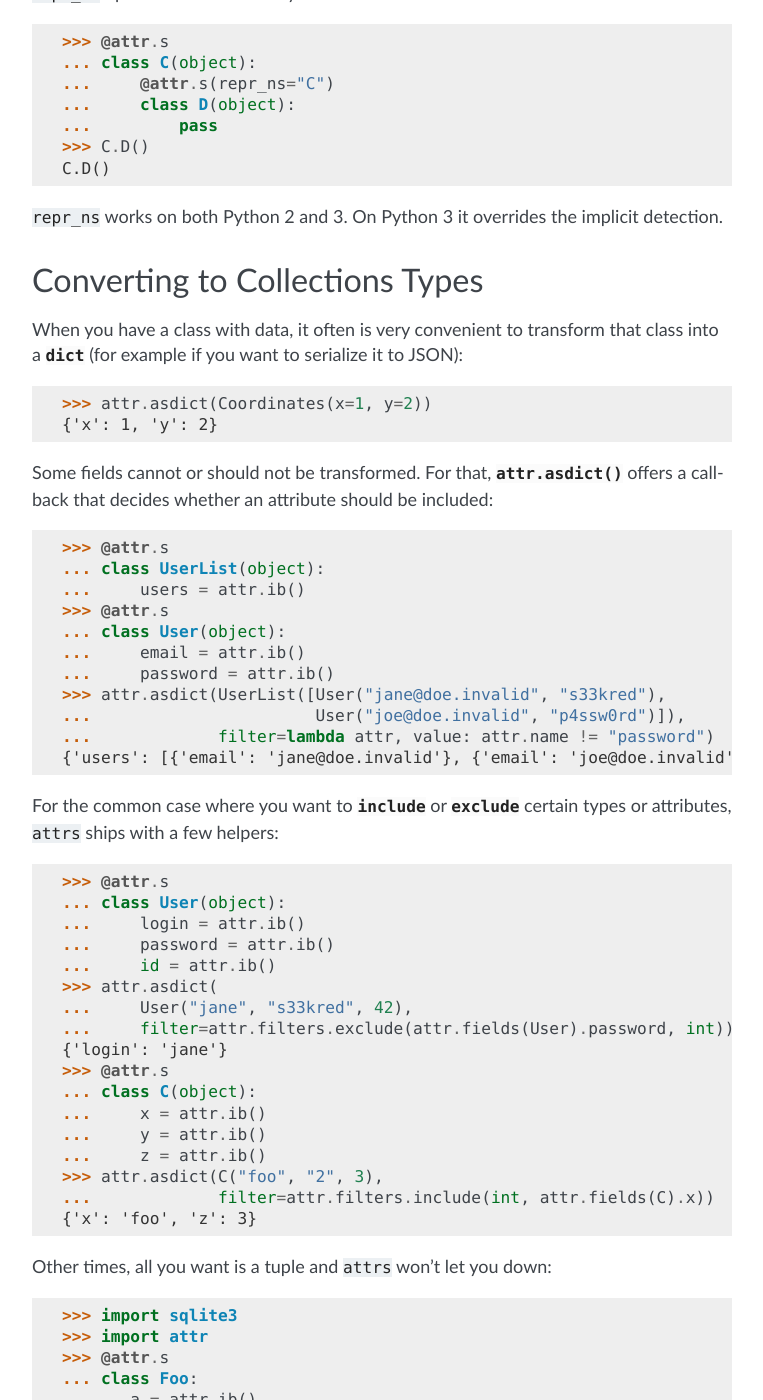
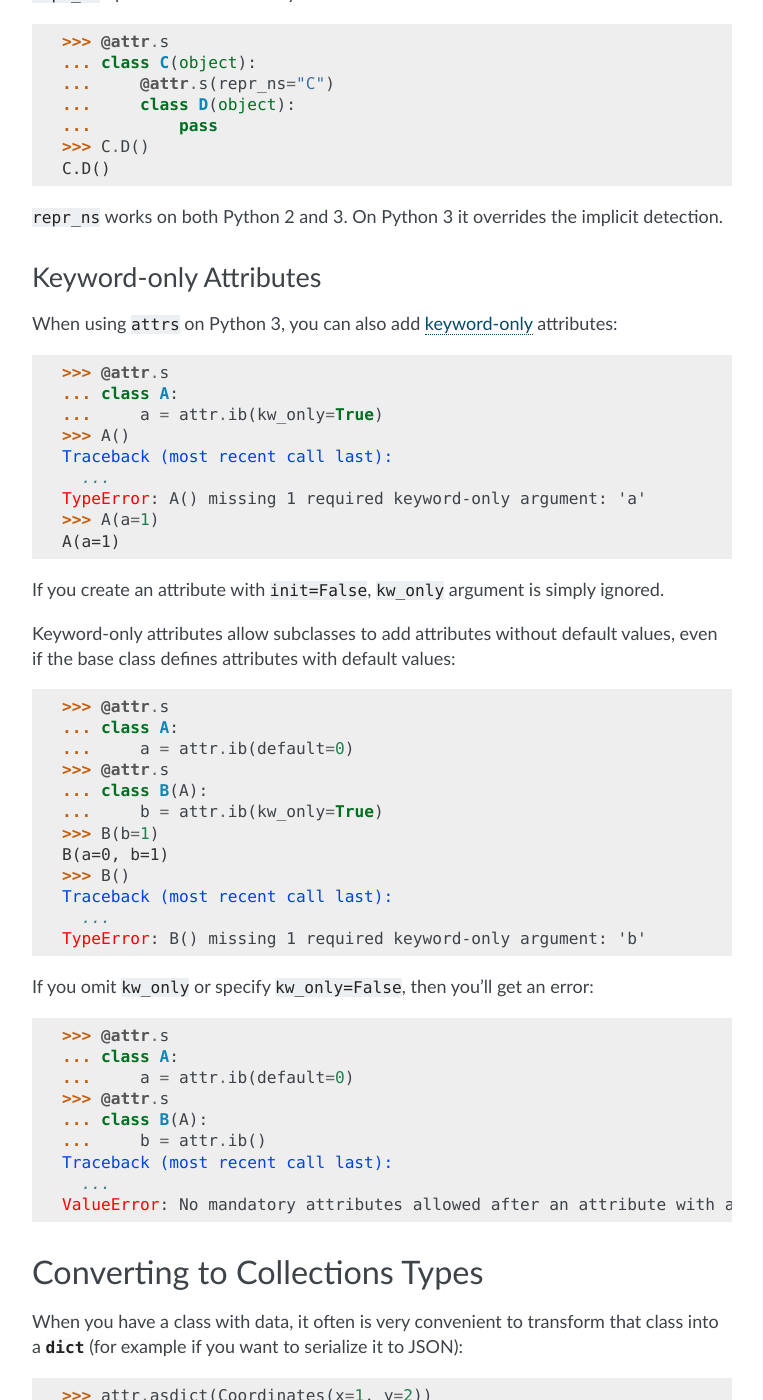
Before and after one commit to python-attrs/attrs, a Sphinx documentation site: the page built from docs/examples.rst, in a window 1280 px wide and 1400 px high, scrolled down 2647 px. Shown: the whole window, without its empty margins (368-1131 px from the left). Built offline with Sphinx 7.4.7, drawn with Linux system fonts in a browser that asks for light colours; some of the changed text lies outside the part shown.

Commit message:
Added support for keyword-only attributes. Closes #106, and closes #38
(Rebases #281)

Co-authored-by: Alex Ford <fordas@uw.edu>

```diff
--- /dev/null
+++ b/changelog.d/281.change.rst
@@ -0,0 +1,2 @@
+Added ``kw_only`` argument to ``attr.ib`` and corresponding ``kw_only`` attribute to ``attr.Attribute``.
+This change makes it possible to have a generated ``__init__`` with keyword-only arguments on Python 3.
--- a/docs/examples.rst
+++ b/docs/examples.rst
@@ -144,6 +144,55 @@ Therefore ``@attr.s`` comes with the ``repr_ns`` option to set it manually:
 ``repr_ns`` works on both Python 2 and 3.
 On Python 3 it overrides the implicit detection.
 
+Keyword-only Attributes
+~~~~~~~~~~~~~~~~~~~~~~~
+
+When using ``attrs`` on Python 3, you can also add `keyword-only <https://docs.python.org/3/glossary.html#keyword-only-parameter>`_ attributes:
+
+.. doctest::
+
+    >>> @attr.s
+    ... class A:
+    ...     a = attr.ib(kw_only=True)
+    >>> A()
+    Traceback (most recent call last):
+      ...
+    TypeError: A() missing 1 required keyword-only argument: 'a'
+    >>> A(a=1)
+    A(a=1)
+
+If you create an attribute with ``init=False``, ``kw_only`` argument is simply ignored.
+
+Keyword-only attributes allow subclasses to add attributes without default values, even if the base class defines attributes with default values:
+
+.. doctest::
+
+    >>> @attr.s
+    ... class A:
+    ...     a = attr.ib(default=0)
+    >>> @attr.s
+    ... class B(A):
+    ...     b = attr.ib(kw_only=True)
+    >>> B(b=1)
+    B(a=0, b=1)
+    >>> B()
+    Traceback (most recent call last):
+      ...
+    TypeError: B() missing 1 required keyword-only argument: 'b'
+
+If you omit ``kw_only`` or specify ``kw_only=False``, then you'll get an error:
+
+.. doctest::
+
+    >>> @attr.s
+    ... class A:
+    ...     a = attr.ib(default=0)
+    >>> @attr.s
+    ... class B(A):
+    ...     b = attr.ib()
+    Traceback (most recent call last):
+      ...
+    ValueError: No mandatory attributes allowed after an attribute with a default value or factory.  Attribute in question: Attribute(name='b', default=NOTHING, validator=None, repr=True, cmp=True, hash=None, init=True, convert=None, metadata=mappingproxy({}), type=None, kw_only=False)
 
 .. _asdict:
 
@@ -352,7 +401,7 @@ You can use a decorator:
    >>> C("128")
    Traceback (most recent call last):
       ...
-   TypeError: ("'x' must be <class 'int'> (got '128' that is a <class 'str'>).", Attribute(name='x', default=NOTHING, validator=[<instance_of validator for type <class 'int'>>, <function fits_byte at 0x10fd7a0d0>], repr=True, cmp=True, hash=True, init=True, metadata=mappingproxy({}), type=None, converter=one), <class 'int'>, '128')
+   TypeError: ("'x' must be <class 'int'> (got '128' that is a <class 'str'>).", Attribute(name='x', default=NOTHING, validator=[<instance_of validator for type <class 'int'>>, <function fits_byte at 0x10fd7a0d0>], repr=True, cmp=True, hash=True, init=True, metadata=mappingproxy({}), type=None, converter=one, kw_only=False), <class 'int'>, '128')
    >>> C(256)
    Traceback (most recent call last):
       ...
@@ -371,7 +420,7 @@ You can use a decorator:
    >>> C("42")
    Traceback (most recent call last):
       ...
-   TypeError: ("'x' must be <type 'int'> (got '42' that is a <type 'str'>).", Attribute(name='x', default=NOTHING, factory=NOTHING, validator=<instance_of validator for type <type 'int'>>, type=None), <type 'int'>, '42')
+   TypeError: ("'x' must be <type 'int'> (got '42' that is a <type 'str'>).", Attribute(name='x', default=NOTHING, factory=NOTHING, validator=<instance_of validator for type <type 'int'>>, type=None, kw_only=False), <type 'int'>, '42')
 
 Check out :ref:`validators` for more details.
 
--- a/docs/extending.rst
+++ b/docs/extending.rst
@@ -17,7 +17,7 @@ So it is fairly simple to build your own decorators on top of ``attrs``:
    ... @attr.s
    ... class C(object):
    ...     a = attr.ib()
-   (Attribute(name='a', default=NOTHING, validator=None, repr=True, cmp=True, hash=None, init=True, metadata=mappingproxy({}), type=None, converter=None),)
+   (Attribute(name='a', default=NOTHING, validator=None, repr=True, cmp=True, hash=None, init=True, metadata=mappingproxy({}), type=None, converter=None, kw_only=False),)
 
 
 .. warning::
```
Also changed, not shown: docs/api.rst (+9 -9 lines), 3 other files.
